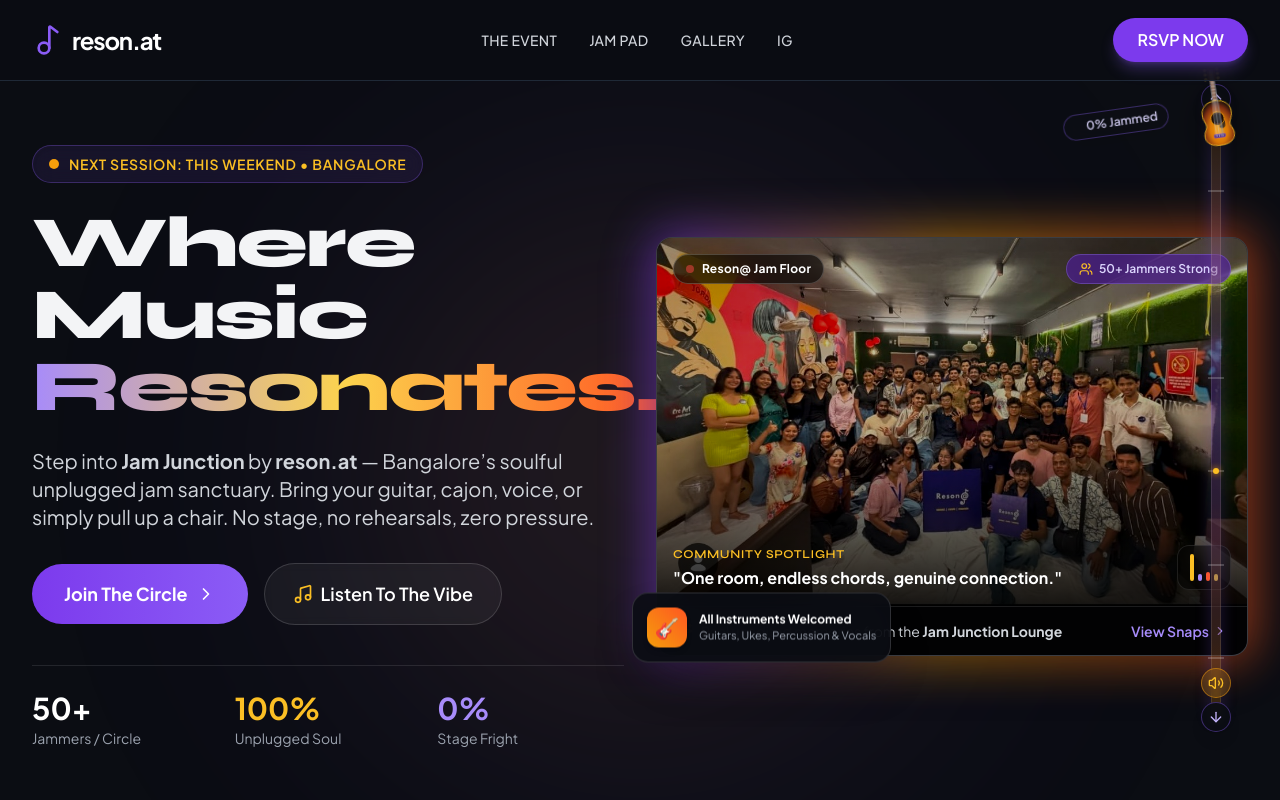
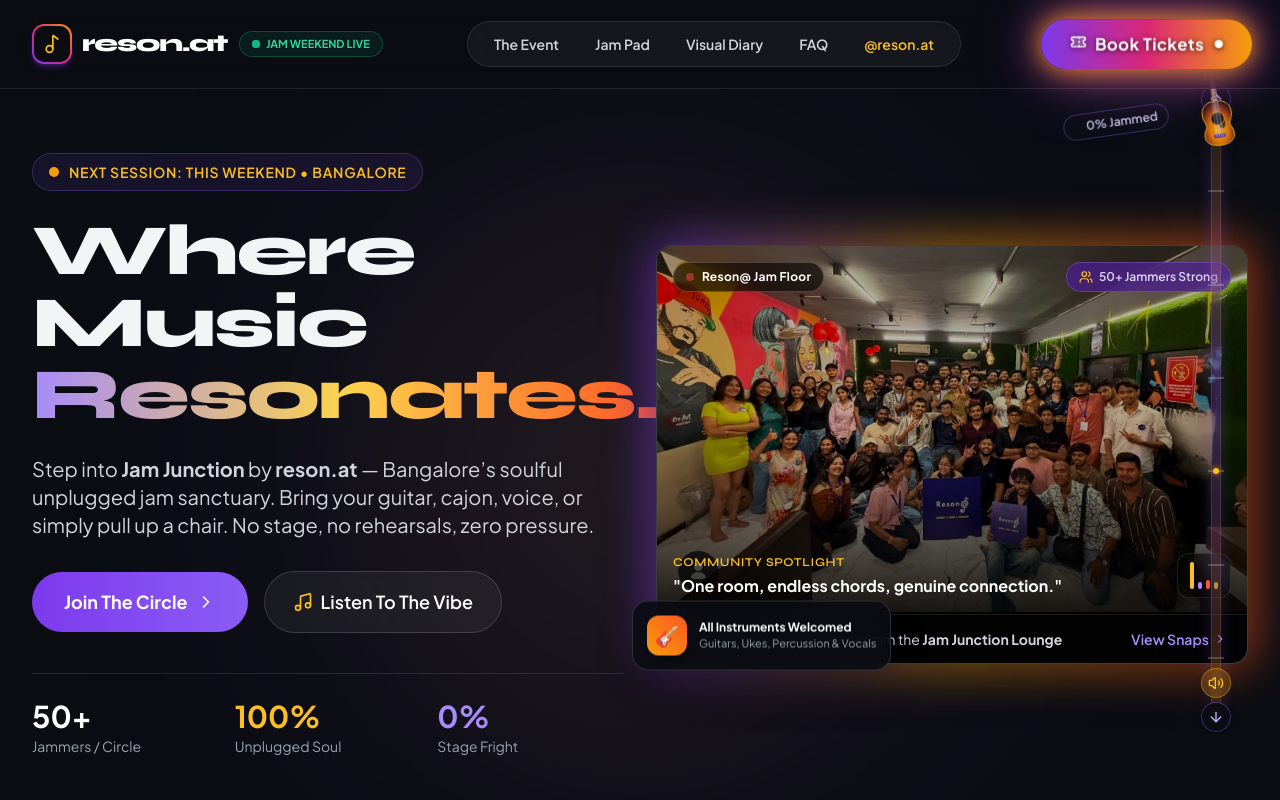
Before and after one commit to RohitChandra-1403/reson.at-jam-junction, a React (Vite) app: page / in a window 1280 px wide. Shown: the top 800 px of the page. Built offline with nearby package versions, Linux system fonts and the light colour scheme.

Commit message:
Enhance Navbar interactivity with scroll detection, mobile drawer, and flashing Book Tickets button in white font

```diff
--- a/src/components/Navbar.jsx
+++ b/src/components/Navbar.jsx
@@ -1,28 +1,167 @@
-import React from 'react';
-import { Music2 } from 'lucide-react';
+import React, { useState, useEffect } from 'react';
+import { Music2, Ticket, Sparkles, Menu, X, Radio, ArrowRight } from 'lucide-react';
 
 export default function Navbar({ onRSVPClick }) {
+  const [isScrolled, setIsScrolled] = useState(false);
+  const [mobileMenuOpen, setMobileMenuOpen] = useState(false);
+
+  // Track scroll position to enhance navbar transparency and shadow
+  useEffect(() => {
+    const handleScroll = () => {
+      setIsScrolled(window.scrollY > 25);
+    };
+    window.addEventListener('scroll', handleScroll, { passive: true });
+    return () => window.removeEventListener('scroll', handleScroll);
+  }, []);
+
+  const navLinks = [
+    { label: 'The Event', href: '#jam-junction' },
+    { label: 'Jam Pad', href: '#jam-pad' },
+    { label: 'Visual Diary', href: '#gallery' },
+    { label: 'FAQ', href: '#faq' },
+  ];
+
   return (
-    <nav className="sticky top-0 z-50 backdrop-blur-md bg-dusk-900/80 border-b border-gray-800">
+    <header
+      className={`sticky top-0 z-50 transition-all duration-300 ${
+        isScrolled
+          ? 'bg-dusk-900/90 backdrop-blur-xl border-b border-violet-500/20 shadow-[0_12px_40px_rgba(0,0,0,0.7)] py-3'
+          : 'bg-dusk-900/60 backdrop-blur-md border-b border-white/10 py-4 sm:py-5'
+      }`}
+    >
       <div className="max-w-7xl mx-auto px-4 sm:px-6 lg:px-8">
-        <div className="flex items-center justify-between h-20">
-          <div className="flex items-center gap-2 cursor-pointer">
-            <Music2 className="text-violet-500 w-8 h-8" />
-            <span className="font-bold text-2xl tracking-tighter text-white">reson.at</span>
+        <div className="flex items-center justify-between">
+
+          {/* Logo & Live Status */}
+          <div className="flex items-center gap-3">
+            <a
+              href="#"
+              className="flex items-center gap-2.5 group cursor-pointer"
+              title="reson.at Jam Junction"
+            >
+              <div className="relative w-10 h-10 rounded-xl bg-gradient-to-tr from-violet-600 via-pink-600 to-amber-500 p-0.5 shadow-md shadow-violet-600/30 group-hover:scale-105 transition-transform">
+                <div className="w-full h-full bg-dusk-900 rounded-[10px] flex items-center justify-center">
+                  <Music2 className="text-amber-400 w-5 h-5 group-hover:rotate-12 transition-transform duration-300" />
+                </div>
+              </div>
+              <div className="flex flex-col">
+                <span className="font-display font-black text-2xl tracking-tighter text-white group-hover:text-transparent group-hover:bg-clip-text group-hover:bg-gradient-to-r group-hover:from-violet-400 group-hover:to-amber-400 transition-all">
+                  reson.at
+                </span>
+              </div>
+            </a>
+
+            {/* Live Weekend Status Indicator Badge */}
+            <div className="hidden lg:flex items-center gap-1.5 px-3 py-1 rounded-full bg-emerald-500/10 border border-emerald-500/30 text-[11px] font-bold text-emerald-400 backdrop-blur-md">
+              <span className="relative flex h-2 w-2">
+                <span className="animate-ping absolute inline-flex h-full w-full rounded-full bg-emerald-400 opacity-75"></span>
+                <span className="relative inline-flex rounded-full h-2 w-2 bg-emerald-500"></span>
+              </span>
+              <span>JAM WEEKEND LIVE</span>
+            </div>
           </div>
-          <div className="hidden md:flex items-center space-x-8">
-            <a href="#jam-junction" className="text-gray-300 hover:text-amber-500 transition-colors text-sm font-medium uppercase tracking-wide">The Event</a>
-            <a href="#jam-pad" className="text-gray-300 hover:text-amber-500 transition-colors text-sm font-medium uppercase tracking-wide">Jam Pad</a>
-            <a href="#gallery" className="text-gray-300 hover:text-amber-500 transition-colors text-sm font-medium uppercase tracking-wide">Gallery</a>
-            <a href="https://www.instagram.com/reson.at" target="_blank" rel="noopener noreferrer" className="text-gray-300 hover:text-violet-500 transition-colors text-sm font-medium uppercase tracking-wide">IG</a>
-          </div>
-          <div>
-            <button onClick={onRSVPClick} className="bg-violet-600 hover:bg-violet-500 text-white px-6 py-2.5 rounded-full font-semibold transition-all transform hover:scale-105 shadow-lg shadow-violet-500/30">
-              RSVP NOW
+
+          {/* Desktop Navigation Links */}
+          <nav className="hidden md:flex items-center gap-1 lg:gap-2 bg-white/5 border border-white/10 px-3 py-1.5 rounded-full backdrop-blur-lg shadow-inner">
+            {navLinks.map((link) => (
+              <a
+                key={link.label}
+                href={link.href}
+                className="relative px-3.5 py-1.5 rounded-full text-sm font-semibold text-gray-300 hover:text-white transition-all duration-200 group overflow-hidden"
+              >
+                <span className="relative z-10">{link.label}</span>
+                {/* Hover subtle glowing background */}
+                <div className="absolute inset-0 bg-white/10 opacity-0 group-hover:opacity-100 rounded-full transition-opacity duration-200 -z-0" />
+              </a>
+            ))}
+
+            <a
+              href="https://www.instagram.com/reson.at"
+              target="_blank"
+              rel="noopener noreferrer"
+              className="px-3.5 py-1.5 rounded-full text-sm font-semibold text-amber-400 hover:text-amber-300 transition-colors flex items-center gap-1"
+            >
+              <span>@reson.at</span>
+            </a>
+          </nav>
+
+          {/* Action Button: Eye-Catching Flashing "Book Tickets" Button */}
+          <div className="flex items-center gap-3">
+            <button
+              onClick={onRSVPClick}
+              className="relative group overflow-hidden px-6 py-2.5 sm:px-7 sm:py-3 rounded-full font-black text-white text-sm sm:text-base tracking-wide transition-all transform active:scale-95 animate-ticket-flash bg-gradient-to-r from-violet-600 via-pink-600 to-amber-500 hover:opacity-95"
+              style={{
+                color: '#FFFFFF', // Guaranteed pure white font
+              }}
+              title="Click to Book Your Tickets"
+            >
+              {/* Sweeping Shimmer Beam Animation passing across the button */}
+              <div className="absolute inset-0 w-1/2 h-full bg-gradient-to-r from-transparent via-white/50 to-transparent skew-x-[-25deg] pointer-events-none animate-shimmer-sweep" />
+
+              {/* Button content */}
+              <span className="relative z-10 flex items-center gap-2 font-black text-white drop-shadow-[0_1px_3px_rgba(0,0,0,0.8)]">
+                <Ticket className="w-4 h-4 text-white fill-white/20 animate-bounce" style={{ animationDuration: '2s' }} />
+                <span>Book Tickets</span>
+                <span className="relative flex h-2 w-2 ml-0.5">
+                  <span className="animate-ping absolute inline-flex h-full w-full rounded-full bg-white opacity-90"></span>
+                  <span className="relative inline-flex rounded-full h-2 w-2 bg-white"></span>
+                </span>
+              </span>
+            </button>
+
+            {/* Mobile Menu Toggle Button */}
+            <button
+              onClick={() => setMobileMenuOpen(!mobileMenuOpen)}
+              className="md:hidden p-2.5 rounded-xl bg-white/5 border border-white/10 text-gray-300 hover:text-white transition-colors"
+              aria-label="Toggle navigation menu"
+            >
+              {mobileMenuOpen ? <X className="w-5 h-5 text-white" /> : <Menu className="w-5 h-5 text-white" />}
             </button>
           </div>
+
         </div>
+
+        {/* Mobile Dropdown Drawer */}
+        {mobileMenuOpen && (
+          <div className="md:hidden mt-3 pt-4 pb-5 px-4 rounded-2xl bg-dusk-900/95 border border-white/15 backdrop-blur-2xl shadow-2xl flex flex-col gap-3 animate-in fade-in slide-in-from-top-3 duration-200">
+            {navLinks.map((link) => (
+              <a
+                key={link.label}
+                href={link.href}
+                onClick={() => setMobileMenuOpen(false)}
+                className="px-4 py-2.5 rounded-xl text-base font-semibold text-gray-200 hover:text-white hover:bg-white/10 transition-colors flex items-center justify-between"
+              >
+                <span>{link.label}</span>
+                <ArrowRight className="w-4 h-4 text-gray-500" />
+              </a>
+            ))}
+
+            <a
+              href="https://www.instagram.com/reson.at"
+              target="_blank"
+              rel="noopener noreferrer"
+              onClick={() => setMobileMenuOpen(false)}
+              className="px-4 py-2.5 rounded-xl text-base font-semibold text-amber-400 hover:bg-white/10 transition-colors"
+            >
+              Follow @reson.at on Instagram
+            </a>
+
+            {/* Mobile Flashing Book Tickets Button */}
+            <button
+              onClick={() => {
+                setMobileMenuOpen(false);
+                onRSVPClick();
+              }}
+              className="w-full mt-2 py-3 rounded-full font-black text-white text-base tracking-wide relative overflow-hidden animate-ticket-flash bg-gradient-to-r from-violet-600 via-pink-600 to-amber-500 flex items-center justify-center gap-2"
+              style={{ color: '#FFFFFF' }}
+            >
+              <Ticket className="w-5 h-5 text-white" />
+              <span>Book Tickets Now</span>
+            </button>
+          </div>
+        )}
+
       </div>
-    </nav>
+    </header>
   );
 }
--- a/src/components/RSVPModal.jsx
+++ b/src/components/RSVPModal.jsx
@@ -33,8 +33,8 @@
 
         {step === 1 ? (
           <div className="p-8">
-            <h2 className="text-3xl font-black mb-2 text-white">Join The Circle</h2>
-            <p className="text-gray-400 mb-8">Generate your VIP Jam Junction Pass.</p>
+            <h2 className="text-3xl font-black mb-2 text-white">Book Your Jam Ticket</h2>
+            <p className="text-gray-400 mb-8">Claim your spot & generate your official Jam Junction pass.</p>
 
             <form onSubmit={handleGeneratePass} className="space-y-6">
               <div>
--- a/src/index.css
+++ b/src/index.css
@@ -50,3 +50,27 @@
 .animate-equalizer-2 { animation: equalizer-bar 1.3s ease-in-out infinite 0.2s; }
 .animate-equalizer-3 { animation: equalizer-bar 0.7s ease-in-out infinite 0.4s; }
 .animate-equalizer-4 { animation: equalizer-bar 1.1s ease-in-out infinite 0.1s; }
+
+@keyframes ticket-flash {
+  0%, 100% {
+    box-shadow: 0 0 14px rgba(236, 72, 153, 0.6), 0 0 30px rgba(139, 92, 246, 0.4);
+    transform: scale(1);
+  }
+  50% {
+    box-shadow: 0 0 24px rgba(245, 158, 11, 0.85), 0 0 45px rgba(236, 72, 153, 0.75), 0 0 70px rgba(139, 92, 246, 0.5);
+    transform: scale(1.04);
+  }
+}
+
+@keyframes shimmer-sweep {
+  0% { transform: translateX(-160%) skewX(-25deg); }
+  40%, 100% { transform: translateX(260%) skewX(-25deg); }
+}
+
+.animate-ticket-flash {
+  animation: ticket-flash 1.5s ease-in-out infinite;
+}
+
+.animate-shimmer-sweep {
+  animation: shimmer-sweep 2.2s ease-in-out infinite;
+}
```
